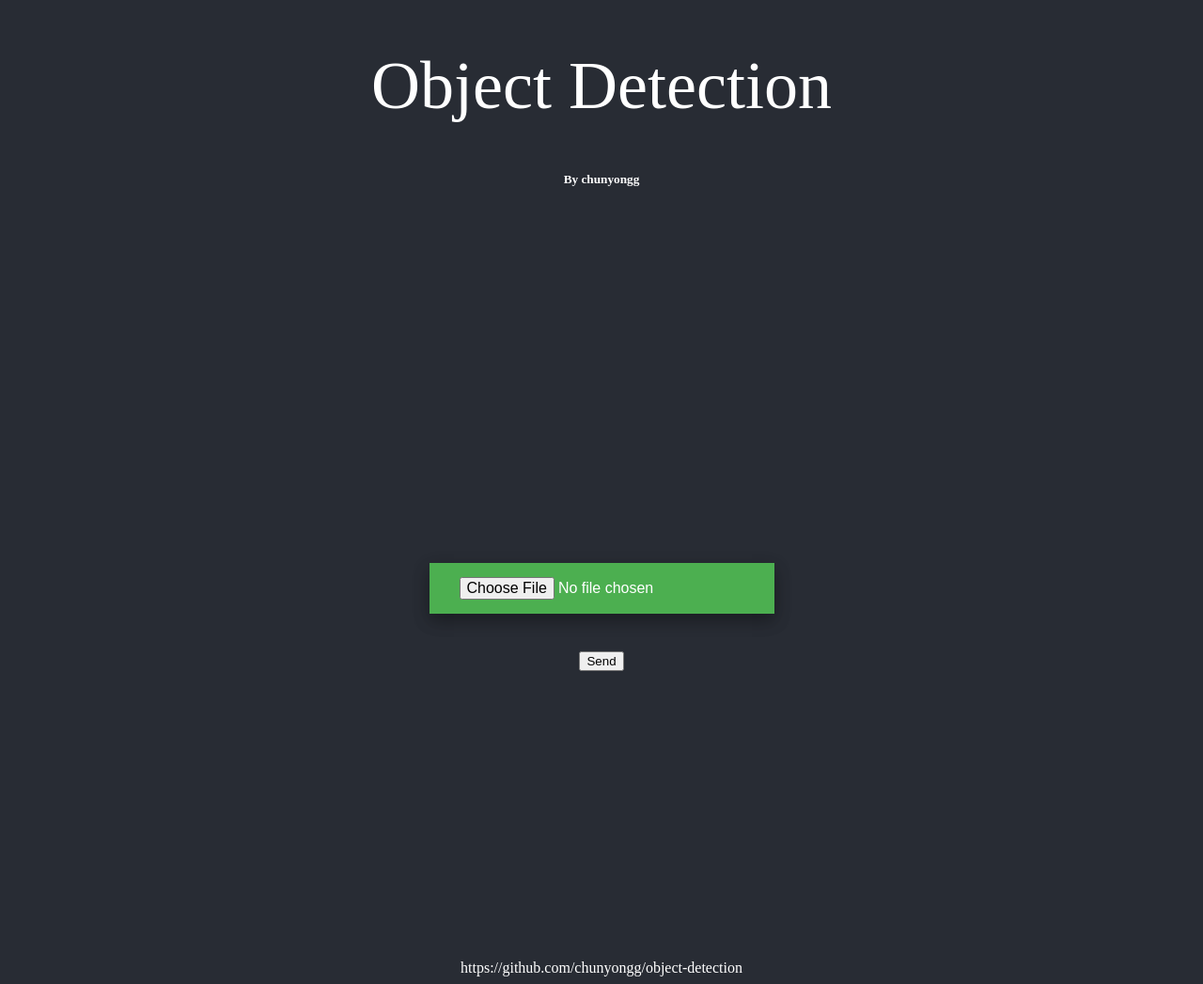
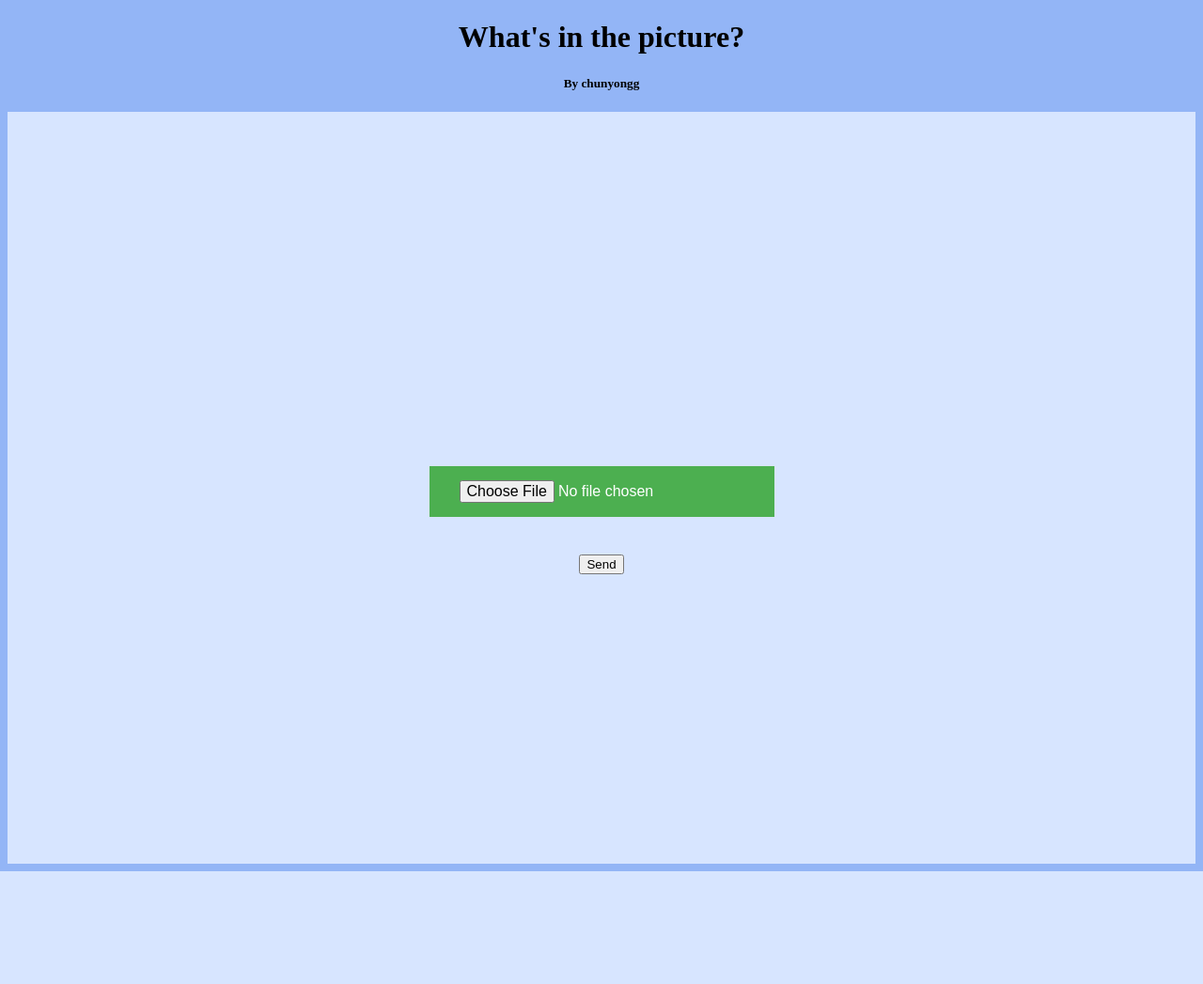
Before and after one commit to chunyongg/object-detection, a Flask app: page / in a window 1280 px wide. Shown: the whole page at 94% size. After the commit the page ends 927 px from the top, so only its background shows below. Run offline with Flask 2, Linux system fonts and the light colour scheme.

Commit message:
Update front end

```diff
--- a/static/index.css
+++ b/static/index.css
@@ -1,30 +1,27 @@
 html {
   text-align: center;
-  background-color: #282c34;
-  color: white;
+  background-color: #93b5f6;
+  color: rgb(0, 0, 0);
 }
 
 .App-header {
-  background-color: #282c34;
+  background-color: #d7e5ff;
   min-height: 100vh;
   display: flex;
   flex-direction: column;
   align-items: center;
   justify-content: center;
   font-size: calc(10px + 2vmin);
-  color: white;
+  color: rgb(0, 0, 0);
 }
 
 .App-link {
   color: #61dafb;
 }
 
-
-
 .pre_img{
   height: 600px;
   width: 600px;
-  /* background-color: white; */
 }
 
 input[type=file]{
@@ -36,26 +33,5 @@ input[type=file]{
   text-decoration: none;
   display: inline-block;
   font-size: 16px;
-  box-shadow: 0 8px 16px 0 rgba(0,0,0,0.2), 0 6px 20px 0 rgba(0,0,0,0.19);
   margin: 40px 40px;
-  /* display: none; */
-
 }
-
-#pre{
-  background-color: #4CAF50; /* Green */
-  border: none;
-  color: white;
-  padding: 15px 32px;
-  text-align: center;
-  text-decoration: none;
-  display: inline-block;
-  font-size: 16px;
-  box-shadow: 0 8px 16px 0 rgba(0,0,0,0.2), 0 6px 20px 0 rgba(0,0,0,0.19);
-  margin: 10px 40px;
-}
-
-p{
-  margin: 50px;
-  font-size: 72px;
-}
--- a/templates/index.html
+++ b/templates/index.html
@@ -14,7 +14,7 @@
 
 
   <div class='App'>
-    <p>Object Detection</p>
+    <h1>What's in the picture?</h1>
     <h5>By chunyongg</h5>
     <header class='App-header'>
       <div className="pre_img">
@@ -26,7 +26,6 @@
       </form>
       <button name="send" id="sendbutton">Send</button>
     </header>
-    <footer>https://github.com/chunyongg/object-detection</footer>
   </div>
 
 </body>
```
Also changed, not shown: images/bicycle.jpg (added), images/kitchen.jpg (added).
